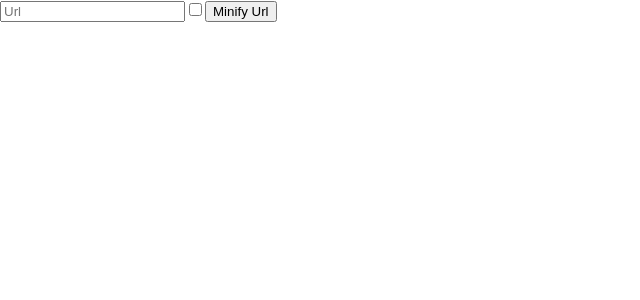
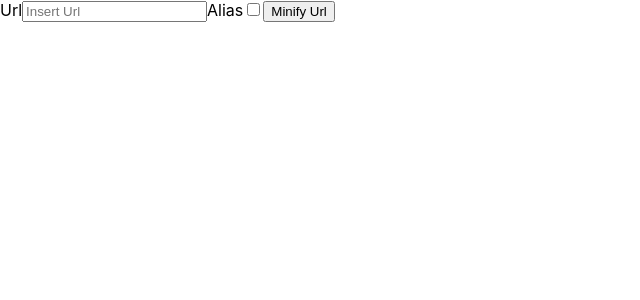
Before and after one commit to poximy/url-shortener-frontend-react, a React (Create React App) app: page / in a window 1280 px wide. Shown: the top 300 px of the page, without its empty margins (0-640 px from the left). Built offline with nearby package versions, Linux system fonts and the light colour scheme.

Commit message:
feat(UrlForm): Add labels

```diff
--- a/src/components/UrlForm.tsx
+++ b/src/components/UrlForm.tsx
@@ -46,12 +46,14 @@ const UrlForm: React.FC<Props> = ({ submitAction }) => {
 
   return (
     <form onSubmit={onSubmit}>
+      <label>Url</label>
       <input
         type="text"
         value={urlText}
-        placeholder="Url"
+        placeholder="Insert Url"
         onChange={(e) => setUrlText(e.target.value)}
       />
+      <label>Alias</label>
       <input
         type="checkbox"
         checked={alias}
```
